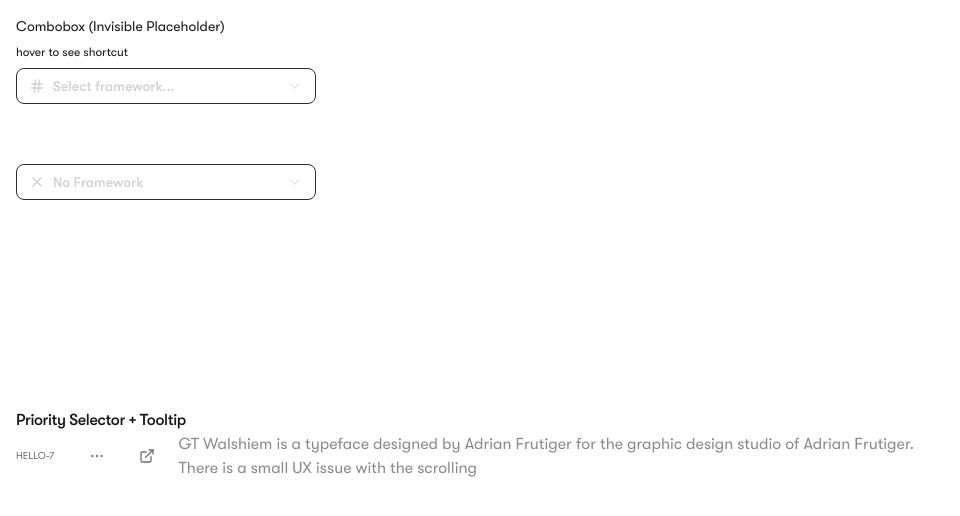
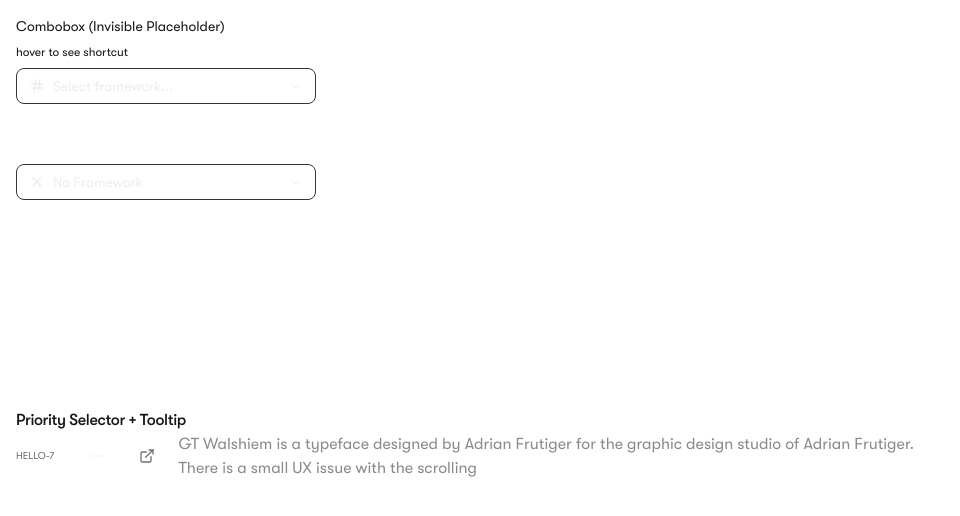
Before and after one commit to 99Yash/combo, a Next.js app: page / in a window 1280 px wide. Shown: the top 516 px of the page, without its empty margins (0-960 px from the left). Built offline with nearby package versions, Linux system fonts and the light colour scheme.

Commit message:
font weight btn

```diff
--- a/src/components/invisible-cb.tsx
+++ b/src/components/invisible-cb.tsx
@@ -81,7 +81,7 @@ export function InvisibleCB() {
                   variant="outline"
                   role="combobox"
                   aria-expanded={openInvisible}
-                  className="flex max-w-[300px] items-center justify-between gap-2 px-3 py-2 rounded-lg text-gray-900 border-gray-300"
+                  className="flex max-w-[300px] items-center justify-between gap-2 px-3 text-gray-950 py-2 rounded-lg border-gray-400"
                 >
                   <div className="flex items-center line-clamp-1 gap-2">
                     {(() => {
--- a/src/components/status-bar.tsx
+++ b/src/components/status-bar.tsx
@@ -66,7 +66,7 @@ export function StatusBar() {
                     size="icon"
                     role="combobox"
                     aria-expanded={open}
-                    className="border-none bg-transparent"
+                    className="border-none bg-transparent text-gray-950"
                   >
                     <div className="flex items-center gap-2">
                       {(() => {
--- a/src/components/ui/button.tsx
+++ b/src/components/ui/button.tsx
@@ -5,7 +5,7 @@ import * as React from 'react';
 import { cn } from '@/lib/utils';
 
 const buttonVariants = cva(
-  'inline-flex items-center justify-center gap-2 whitespace-nowrap rounded-md text-sm font-medium transition-colors focus-visible:outline-none focus-visible:ring-2 focus-visible:ring-offset-2 focus-visible:ring-ring disabled:pointer-events-none disabled:opacity-50 [&_svg]:pointer-events-none [&_svg]:size-4 [&_svg]:shrink-0',
+  'inline-flex items-center justify-center gap-2 whitespace-nowrap rounded-md text-sm transition-colors focus-visible:outline-none focus-visible:ring-2 focus-visible:ring-offset-2 focus-visible:ring-ring disabled:pointer-events-none disabled:opacity-50 [&_svg]:pointer-events-none [&_svg]:size-4 [&_svg]:shrink-0',
   {
     variants: {
       variant: {
--- a/src/components/visible-cb.tsx
+++ b/src/components/visible-cb.tsx
@@ -61,7 +61,7 @@ export function VisibleCB() {
             variant="outline"
             role="combobox"
             aria-expanded={openVisible}
-            className="flex max-w-[300px] items-center justify-between gap-2 px-3 py-2 rounded-lg text-gray-900 border-gray-300"
+            className="flex max-w-[300px] items-center justify-between gap-2 px-3 py-2 rounded-lg text-gray-950 border-gray-400"
           >
             <div className="flex items-center line-clamp-1 gap-2">
               {(() => {
```
